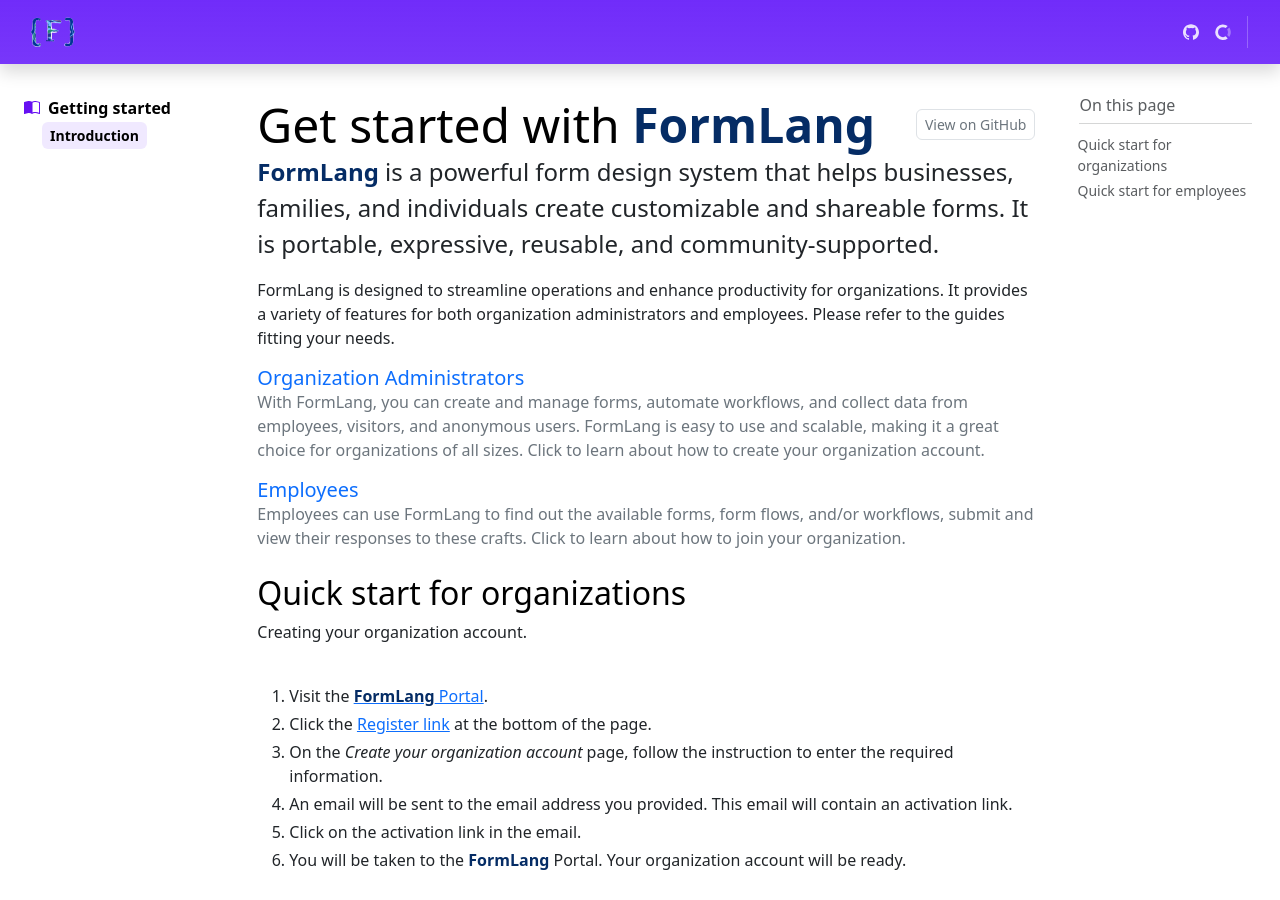
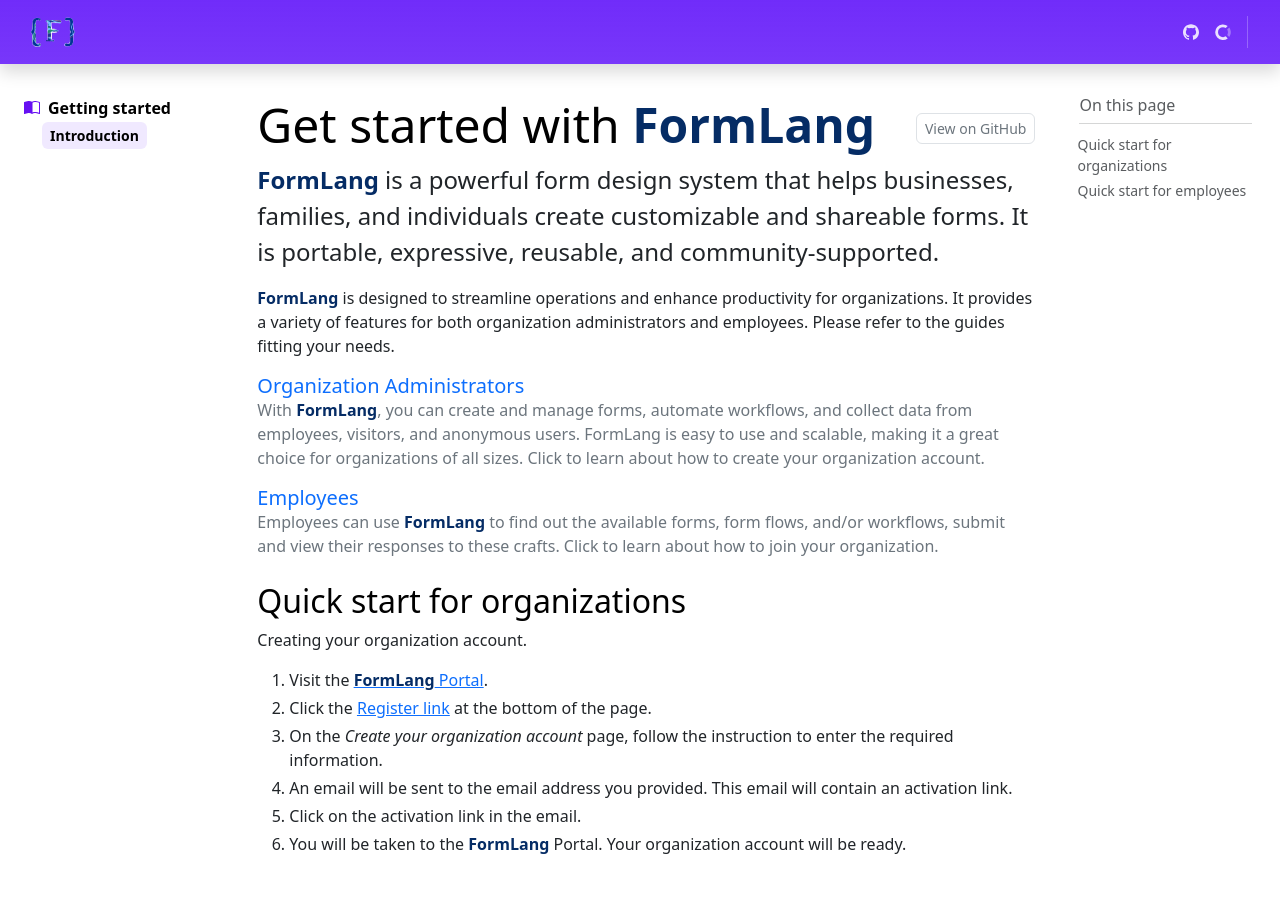
Before and after one commit to formlang/formlang-help, a Jekyll site: the page built from _pages/start/index.html, in a window 1280 px wide and 900 px high. Built offline with Jekyll 4.4.1, drawn with Linux system fonts in a browser that asks for light colours; comment, search, counter and statistics services are not loaded; some of the changed lines change nothing that is shown; some of the changed text lies outside the part shown.

Commit message:
Updated start intro

```diff
--- a/_config.yml
+++ b/_config.yml
@@ -25,6 +25,12 @@
 
 timezone: CET
 
+# gloabl variables
+formLangBrand: <span class="fw-bold text-primary-emphasis">FormLang</span>
+
+link4OrgAccountRegister: https://test-portal.formlang.com/Account/Register
+link4MemberRegister: https://test-portal.formlang.com/Account/MemberRegister
+
 # Build settings
 markdown: kramdown
 
--- a/_pages/start/index.html
+++ b/_pages/start/index.html
@@ -11,15 +11,19 @@
             <a class="btn btn-sm btn-bd-light rounded-2" href="#" title="View and edit this file on GitHub" target="_blank" rel="noopener">View on GitHub
             </a>
         </div>
-        <h1 class="bd-title mb-0" id="content">Get started with <span class="fw-bold text-primary-emphasis">FormLang</span></h1>
+        <h1 class="bd-title" id="content">Get started with {{ site.formLangBrand }}</h1>
     </div>
     <p class="bd-lead">
-        <span class="fw-bold text-primary-emphasis">FormLang</span>
-        is a powerful form design system that helps businesses, families, and individuals create customizable and shareable forms. It is portable, expressive, reusable, and community-supported.
+        {{ site.formLangBrand }}
+        is a powerful form design system that helps businesses,
+        families, and individuals create customizable and shareable
+        forms. It is portable, expressive, reusable, and
+        community-supported.
     </p>
 
     <p>
-        FormLang is designed to streamline operations and enhance
+        {{ site.formLangBrand }}
+        is designed to streamline operations and enhance
         productivity for organizations. It provides a variety of
         features for both organization administrators and employees.
         Please refer to the guides fitting your needs.
@@ -28,22 +32,22 @@
     <a class="d-block text-decoration-none mb-3" href="#quick-start-for-admin">
         <strong class="d-block h5 mb-0">Organization Administrators </strong>
         <span class="text-secondary">
-            With FormLang, you can create and manage forms, automate
-            workflows, and collect data from employees, visitors, and
-            anonymous users. FormLang is easy to use and scalable,
-            making it a great choice for organizations of all sizes.
-            Click to learn about how to create your organization
-            account.
+            With {{ site.formLangBrand }}, you can create and manage
+            forms, automate workflows, and collect data from
+            employees, visitors, and anonymous users. FormLang is easy
+            to use and scalable, making it a great choice for
+            organizations of all sizes.  Click to learn about how to
+            create your organization account.
         </span>
     </a>
 
     <a class="d-block text-decoration-none" href="#quick-start-for-employees">
         <strong class="d-block h5 mb-0">Employees</strong>
         <span class="text-secondary">
-            Employees can use FormLang to find out the available
-            forms, form flows, and/or workflows, submit and view their
-            responses to these crafts. Click to learn about how to
-            join your organization.
+            Employees can use {{ site.formLangBrand }} to find out the
+            available forms, form flows, and/or workflows, submit and
+            view their responses to these crafts. Click to learn about
+            how to join your organization.
         </span>
     </a>
 
@@ -75,18 +79,17 @@
 
     <!-- Organizations -->
     <h2 id="quick-start-for-org">
-        Quick start for organizations <a class="anchor-link" href="#quick-start-for-org" aria-label="Link to this section: Quick start"></a>
+        Quick start for organizations <a class="anchor-link" href="#quick-start-for-org" aria-label="Link to this section: Quick start for organizations"></a>
     </h2>
     <p>
         Creating your organization account.
     </p>
-    <br>
     <ol>
         <li>
-            Visit the <a href="https://portal.formlang.com/Account/Register"><span class="fw-bold text-primary-emphasis">FormLang</span> Portal</a>.
+            Visit the <a href="{{ site.link4OrgAccountRegister }}"> {{ site.formLangBrand }} Portal</a>.
         </li>
         <li>
-            Click the <a href="https://test-portal.formlang.com/Account/Register">Register link</a> at the bottom of the page.
+            Click the <a href="{{ site.link4OrgAccountRegister }}">Register link</a> at the bottom of the page.
         </li>
         <li>
             On the <em>Create your organization account</em> page, follow the instruction to enter the required information.
@@ -99,18 +102,40 @@
             Click on the activation link in the email.
         </li>
         <li>
-            You will be taken to the <span class="fw-bold text-primary-emphasis">FormLang</span> Portal. Your
+            You will be taken to the {{ site.formLangBrand }} Portal. Your
             organization account will be ready.
         </li>
     </ol>
 
     <!-- Employees -->
     <h2 id="quick-start-for-employees">
-        Quick start for employees <a class="anchor-link" href="#quick-start-for-employees" aria-label="Link to this section: Quick start"></a>
+        Quick start for employees <a class="anchor-link" href="#quick-start-for-employees" aria-label="Link to this section: Quick start for employees"></a>
     </h2>
     <p>
-        Joining your organization.
+        There are two ways to join your organization:
     </p>
-
-
+    <ul>
+        <li>
+            <h5>The administrator creates the account for you.</h5>
+            In this case, you will receive the emails about your account.
+        </li>
+        <li>
+            <h5>you join your organization via the <a href="{{ site.link4MemberRegister }}">member registration link</a></h5>.
+            To join your organization, please follow the general instructions below:
+            <ol>
+                <li>
+                    First, the system will ask for your organization name. Please contact your administrator for the organization name.
+                    (The system will remember your organization information in your browser.)
+                </li>
+                <li>
+                    Next, the system will ask for your personal information, including your name, email, and password.
+                    Once you submit the personal information, you account will be created.
+                </li>
+                <li>
+                    Then, you may receive an email including the activation/confirmation link to your account.
+                    Please use the link to confirm your email and/or activate your account.
+                </li>
+            </ol>
+        </li>
+    </ul>
 </div>
```
Also changed, not shown: Gemfile.lock.
